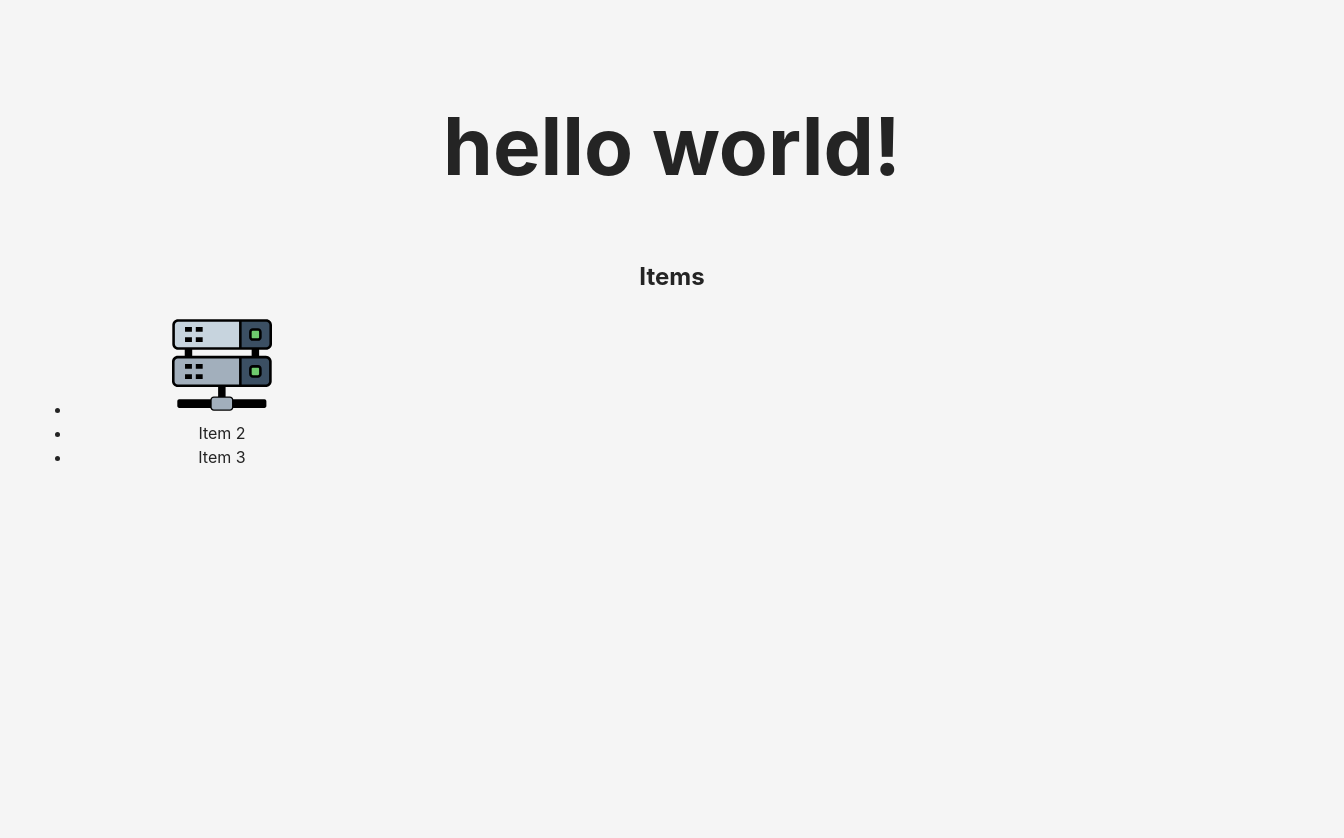
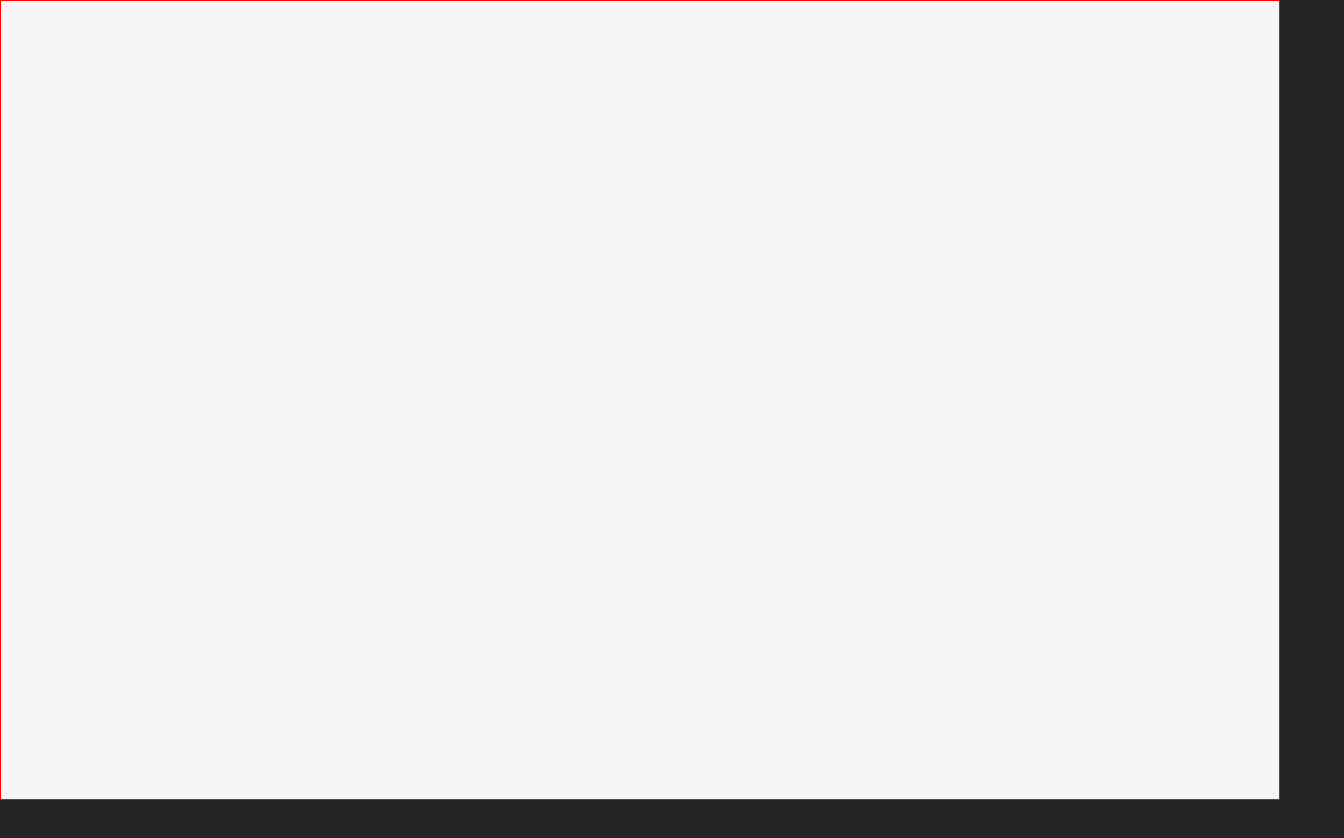
Before and after one commit to royhadad/server-room-dnd, a React (Vite) app: page / in a window 1280 px wide. Shown: the top 838 px of the page, 1344 px wide, since content can reach past the window. After the commit the page ends 800 px from the top, so only its background shows below. Built offline with nearby package versions, Linux system fonts and the light colour scheme.

Commit message:
refactor: create EditPage folder, add css reset

```diff
--- a/src/App.css
+++ b/src/App.css
@@ -12,7 +12,5 @@ body {
   background-color: #f5f5f5;
   width: 100%;
   height: 100vh;
-  margin: 0 auto;
-  padding: 2rem;
   text-align: center;
 }
--- a/src/App.tsx
+++ b/src/App.tsx
@@ -1,72 +1,8 @@
 import "./App.css";
-
-import serverRackIcon from "./assets/server-rack-icon.svg";
-import { css } from "@emotion/react";
-import { Tooltip } from "@mui/material";
+import { EditPage } from "./EditPage/EditPage.tsx";
 
 function App() {
-  return (
-    <div>
-      <h1
-        css={css`
-          font-size: 5rem;
-        `}
-      >
-        hello world!
-      </h1>
-      <div>
-        <div>
-          <ItemsSideBar />
-        </div>
-      </div>
-    </div>
-  );
+  return <EditPage />;
 }
 
 export default App;
-
-const ItemsSideBar: React.FC = () => {
-  return (
-    <div>
-      <h2>Items</h2>
-      <ul
-        css={css`
-          width: 300px;
-        `}
-      >
-        <li>
-          <DraggableItem
-            id={"server"}
-            name={"server-icon"}
-            image={serverRackIcon}
-          />
-        </li>
-        <li>Item 2</li>
-        <li>Item 3</li>
-      </ul>
-    </div>
-  );
-};
-
-interface DraggableItemProps {
-  id: string;
-  name: string;
-  image: string;
-}
-const DraggableItem: React.FC<DraggableItemProps> = (props) => {
-  // name should appear on hover
-  return (
-    <Tooltip title={props.name} placement="top">
-      <div>
-        <img
-          src={props.image}
-          alt={props.name}
-          css={css`
-            width: 100px;
-            height: 100px;
-          `}
-        />
-      </div>
-    </Tooltip>
-  );
-};
--- /dev/null
+++ b/src/EditPage/EditPage.tsx
@@ -0,0 +1,13 @@
+import { css } from "@emotion/react";
+
+export const EditPage: React.FC = () => {
+  return (
+    <div
+      css={css`
+        border: 1px solid red;
+        width: 100%;
+        height: 100%;
+      `}
+    ></div>
+  );
+};
--- a/src/index.css
+++ b/src/index.css
@@ -12,3 +12,43 @@
   -webkit-font-smoothing: antialiased;
   -moz-osx-font-smoothing: grayscale;
 }
+
+
+
+/*** The new CSS Reset - version 1.2.0 (last updated 23.7.2021) ***/
+
+/* Remove all the styles of the "User-Agent-Stylesheet", except for the 'display' property */
+*:where(:not(iframe, canvas, img, svg, video):not(svg *)) {
+  all: unset;
+  display: revert;
+}
+
+/* Preferred box-sizing value */
+*,
+*::before,
+*::after {
+  box-sizing: border-box;
+}
+
+/*
+  Remove list styles (bullets/numbers)
+  in case you use it with normalize.css
+*/
+ol, ul {
+  list-style: none;
+}
+
+/* For images to not be able to exceed their container */
+img {
+  max-width: 100%;
+}
+
+/* Removes spacing between cells in tables */
+table {
+  border-collapse: collapse;
+}
+
+/* Revert the 'white-space' property for textarea elements on Safari */
+textarea {
+  white-space: revert;
+}
```
Also changed, not shown: src/EditPage/Toolbar.tsx (added, +48 -0 lines), src/EditPage/Canvas.tsx (added).
